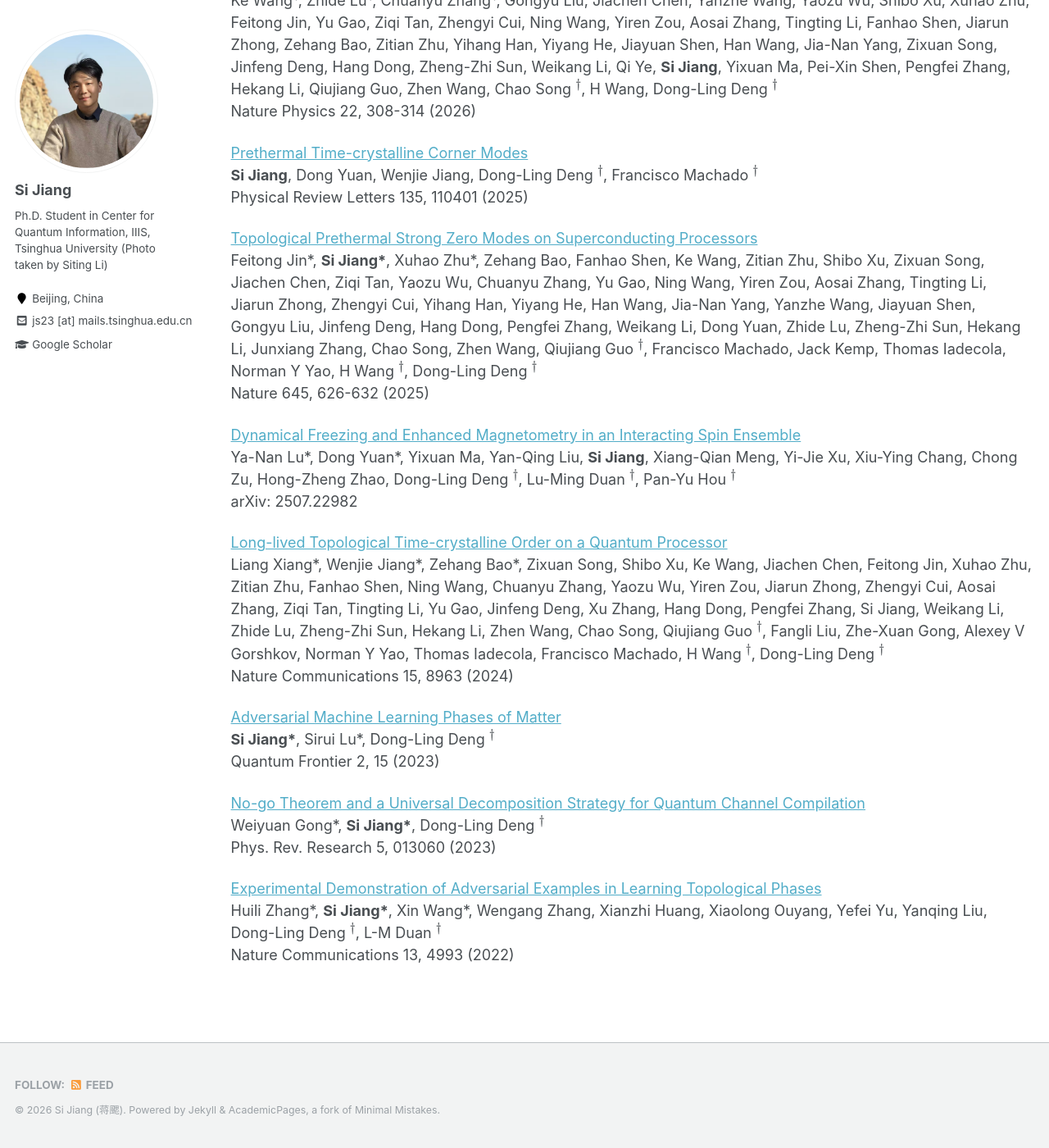
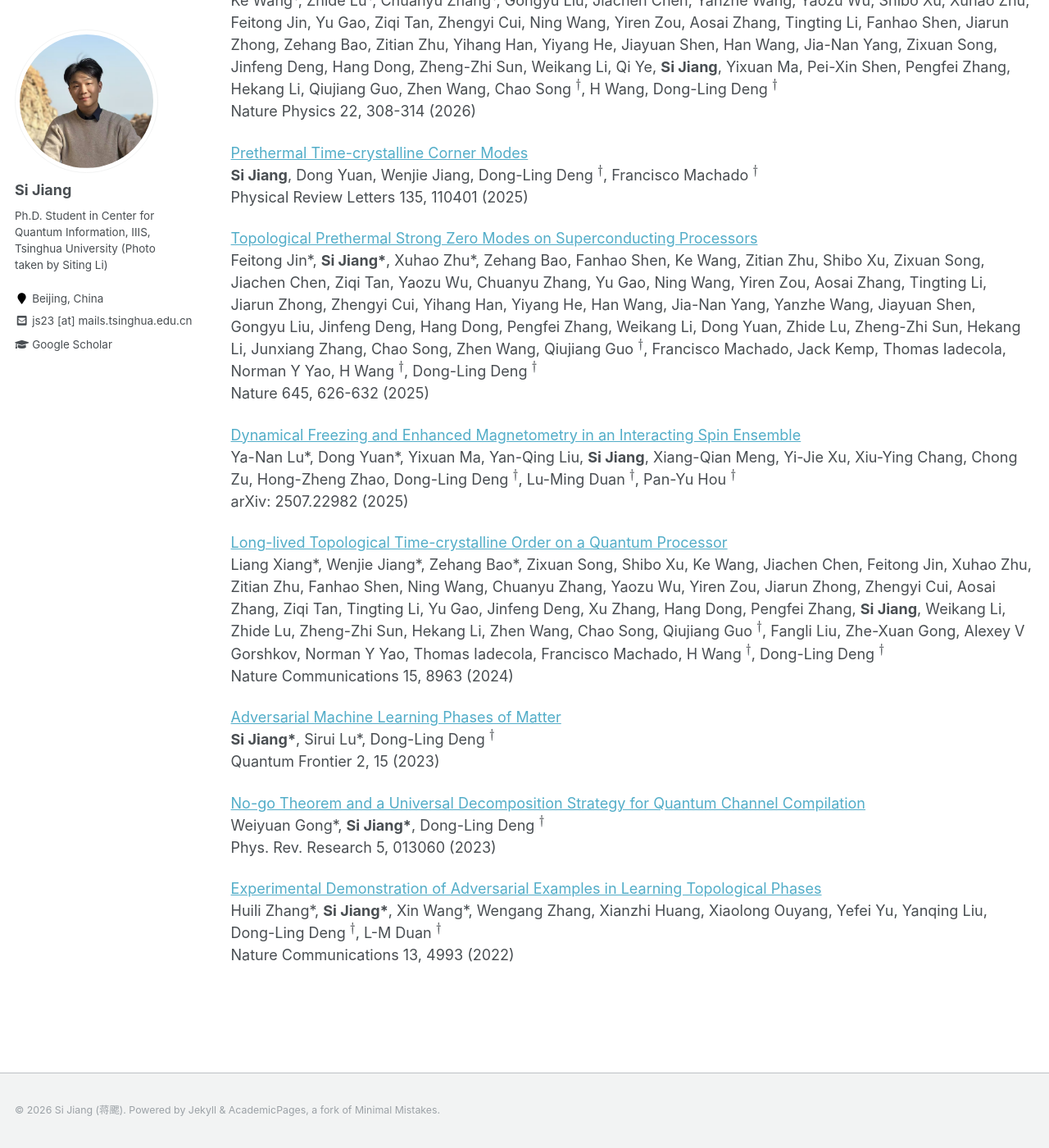
Before and after one commit to sijiangphys/sijiangphys.github.io, a Jekyll site: the page built from _pages/publications.md, in a window 1280 px wide and 1400 px high, scrolled down 204 px. Shown: the whole window at 82% size. Built offline with Jekyll 4.4.1, drawn with Linux system fonts in a browser that asks for light colours; formulas are drawn with MathJax 3.

Commit message:
update 2026

```diff
--- a/_includes/footer.html
+++ b/_includes/footer.html
@@ -1,6 +1,6 @@
 {% include base_path %}
 
-<div class="page__footer-follow">
+<!-- <div class="page__footer-follow">
   <ul class="social-icons">
     {% if site.data.ui-text[site.locale].follow_label %}
       <li><strong>{{ site.data.ui-text[site.locale].follow_label }}</strong></li>
@@ -19,6 +19,6 @@
     {% endif %}
     <li><a href="{% if site.atom_feed.path %}{{ site.atom_feed.path }}{% else %}{{ base_path }}/feed.xml{% endif %}"><i class="fa fa-fw fa-rss-square" aria-hidden="true"></i> {{ site.data.ui-text[site.locale].feed_label | default: "Feed" }}</a></li>
   </ul>
-</div>
+</div> -->
 
 <div class="page__footer-copyright">&copy; {{ site.time | date: '%Y' }} {{ site.name | default: site.title }}. {{ site.data.ui-text[site.locale].powered_by | default: "Powered by" }} <a href="http://jekyllrb.com" rel="nofollow">Jekyll</a> &amp; <a href="https://github.com/academicpages/academicpages.github.io">AcademicPages</a>, a fork of <a href="https://mademistakes.com/work/minimal-mistakes-jekyll-theme/" rel="nofollow">Minimal Mistakes</a>.</div>
--- a/_pages/publications.md
+++ b/_pages/publications.md
@@ -18,10 +18,10 @@ Nature 645, 626-632 (2025)
 
 [Dynamical Freezing and Enhanced Magnetometry in an Interacting Spin Ensemble](https://arxiv.org/abs/2507.22982)\
 Ya-Nan Lu\*, Dong Yuan\*, Yixuan Ma, Yan-Qing Liu, __Si Jiang__, Xiang-Qian Meng, Yi-Jie Xu, Xiu-Ying Chang, Chong Zu, Hong-Zheng Zhao, Dong-Ling Deng $^\dagger$, Lu-Ming Duan $^\dagger$, Pan-Yu Hou $^\dagger$\
-arXiv: 2507.22982
+arXiv: 2507.22982 (2025)
 
 [Long-lived Topological Time-crystalline Order on a Quantum Processor](https://www.nature.com/articles/s41467-024-53077-9)\
-Liang Xiang\*, Wenjie Jiang\*, Zehang Bao\*, Zixuan Song, Shibo Xu, Ke Wang, Jiachen Chen, Feitong Jin, Xuhao Zhu, Zitian Zhu, Fanhao Shen, Ning Wang, Chuanyu Zhang, Yaozu Wu, Yiren Zou, Jiarun Zhong, Zhengyi Cui, Aosai Zhang, Ziqi Tan, Tingting Li, Yu Gao, Jinfeng Deng, Xu Zhang, Hang Dong, Pengfei Zhang, Si Jiang, Weikang Li, Zhide Lu, Zheng-Zhi Sun, Hekang Li, Zhen Wang, Chao Song, Qiujiang Guo $^\dagger$, Fangli Liu, Zhe-Xuan Gong, Alexey V Gorshkov, Norman Y Yao, Thomas Iadecola, Francisco Machado, H Wang $^\dagger$, Dong-Ling Deng $^\dagger$\
+Liang Xiang\*, Wenjie Jiang\*, Zehang Bao\*, Zixuan Song, Shibo Xu, Ke Wang, Jiachen Chen, Feitong Jin, Xuhao Zhu, Zitian Zhu, Fanhao Shen, Ning Wang, Chuanyu Zhang, Yaozu Wu, Yiren Zou, Jiarun Zhong, Zhengyi Cui, Aosai Zhang, Ziqi Tan, Tingting Li, Yu Gao, Jinfeng Deng, Xu Zhang, Hang Dong, Pengfei Zhang, __Si Jiang__, Weikang Li, Zhide Lu, Zheng-Zhi Sun, Hekang Li, Zhen Wang, Chao Song, Qiujiang Guo $^\dagger$, Fangli Liu, Zhe-Xuan Gong, Alexey V Gorshkov, Norman Y Yao, Thomas Iadecola, Francisco Machado, H Wang $^\dagger$, Dong-Ling Deng $^\dagger$\
 Nature Communications 15, 8963 (2024)
 
 [Adversarial Machine Learning Phases of Matter](https://link.springer.com/article/10.1007/s44214-023-00043-z)\
```
